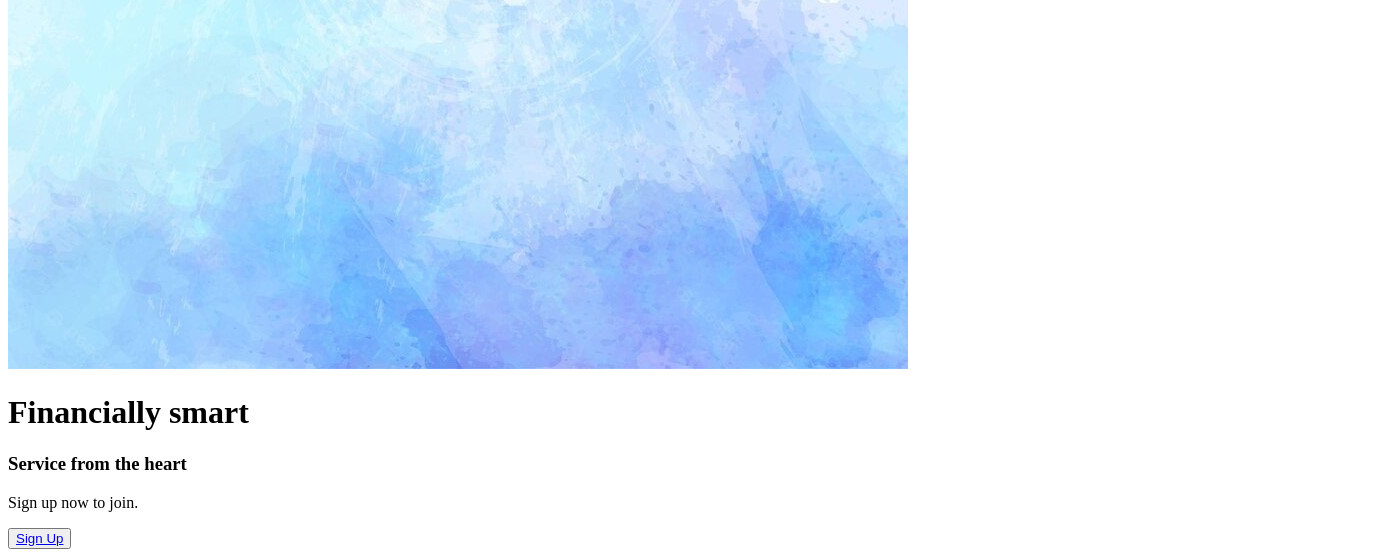
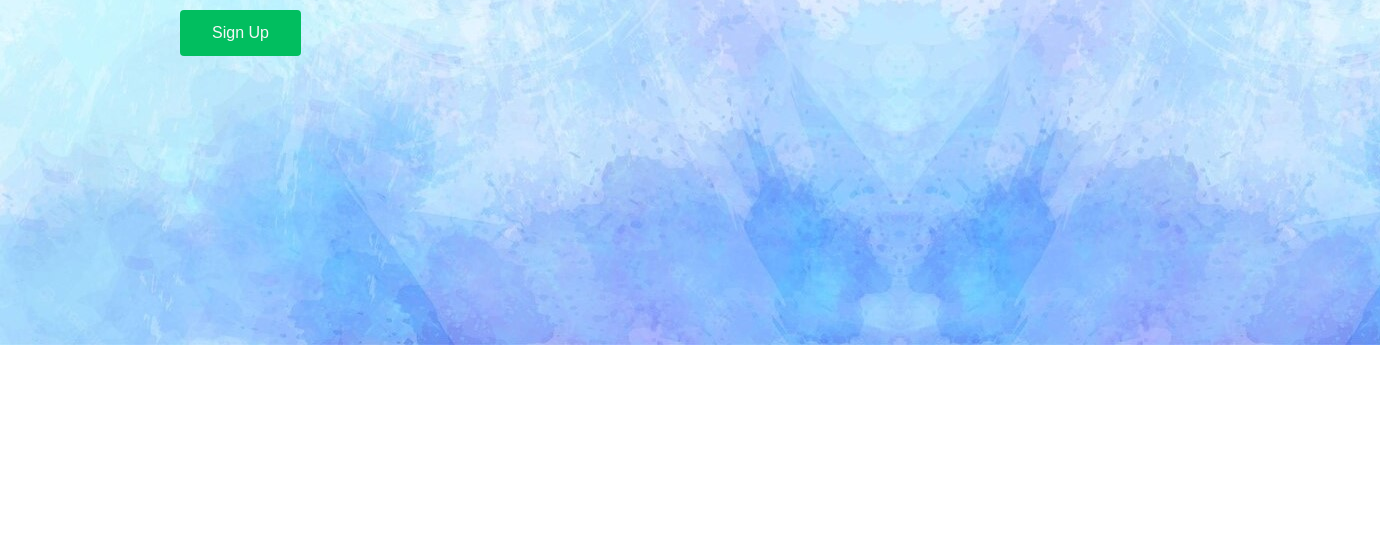
Before and after one commit to VimansaWickramasinghe/scss-landing-page, a plain HTML site: page index.html in a window 1280 px wide. Shown: the part 464-1021 px from the top of the page, 1380 px wide, since content can reach past the window. After the commit the page ends 980 px from the top, so only its background shows below. Drawn offline with Linux system fonts and the light colour scheme.

Commit message:
hero section scss added

```diff
--- a/styles/style.scss
+++ b/styles/style.scss
@@ -93,3 +93,111 @@
         }
     }
 }
+
+* {
+    box-sizing: border-box;
+    margin: 0;
+    padding: 0;
+    font-family: 'Kumbh Sans', sans-serif;
+}
+
+// Hero Section CSS
+img {
+    -webkit-box-reflect: right;
+}
+
+.hero {
+    position: relative;
+
+    &__container {
+        position: absolute;
+        top: 180px;
+        left: 180px;
+        margin: 0 auto;
+        height: 90vh;
+        width: 100%;
+        max-width: 1200px;
+
+        @include tablet {
+            grid-template-columns: 1fr;
+            height: 100%;
+        }
+
+
+
+        & h1 {
+            font-size: 4rem;
+            color: $lime;
+
+            @include mobile {
+                font-size: 1.5rem;
+            }
+        }
+
+        & h3 {
+            font-size: 3rem;
+            color: $dark;
+
+            @include mobile {
+                font-size: 2rem;
+            }
+        }
+
+        & p {
+            font-size: 2rem;
+            color: $dark;
+            margin-top: 1rem;
+            font-weight: 700;
+
+            @include mobile {
+                font-size: 1.5rem;
+            }
+        }
+
+        &--btn {
+            font-size: 1rem;
+            background-color: $lime;
+            padding: 14px 32px;
+            border: none;
+            border-radius: 4px;
+            color: $light;
+            margin-top: 2rem;
+            cursor: pointer;
+            position: relative;
+            transition: all 0.3s;
+            outline: none;
+        }
+
+        &--btn a {
+            position: relative;
+            z-index: 2;
+            color: $light;
+            text-decoration: none;
+        }
+
+        &--btn:after {
+            position: absolute;
+            content: '';
+            top: 0;
+            left: 0;
+            width: 0;
+            height: 100%;
+            background: $orangeRed;
+            transition: all 0.3s;
+            border-radius: 4px;
+        }
+
+        &--btn:hover:after {
+            width: 100%;
+        }
+
+        &--right {
+            text-align: center;
+        }
+
+        &--img {
+            height: 100%;
+            width: 100%;
+        }
+    }
+}
```
Also changed, not shown: styles/style.css, 1 other file.
